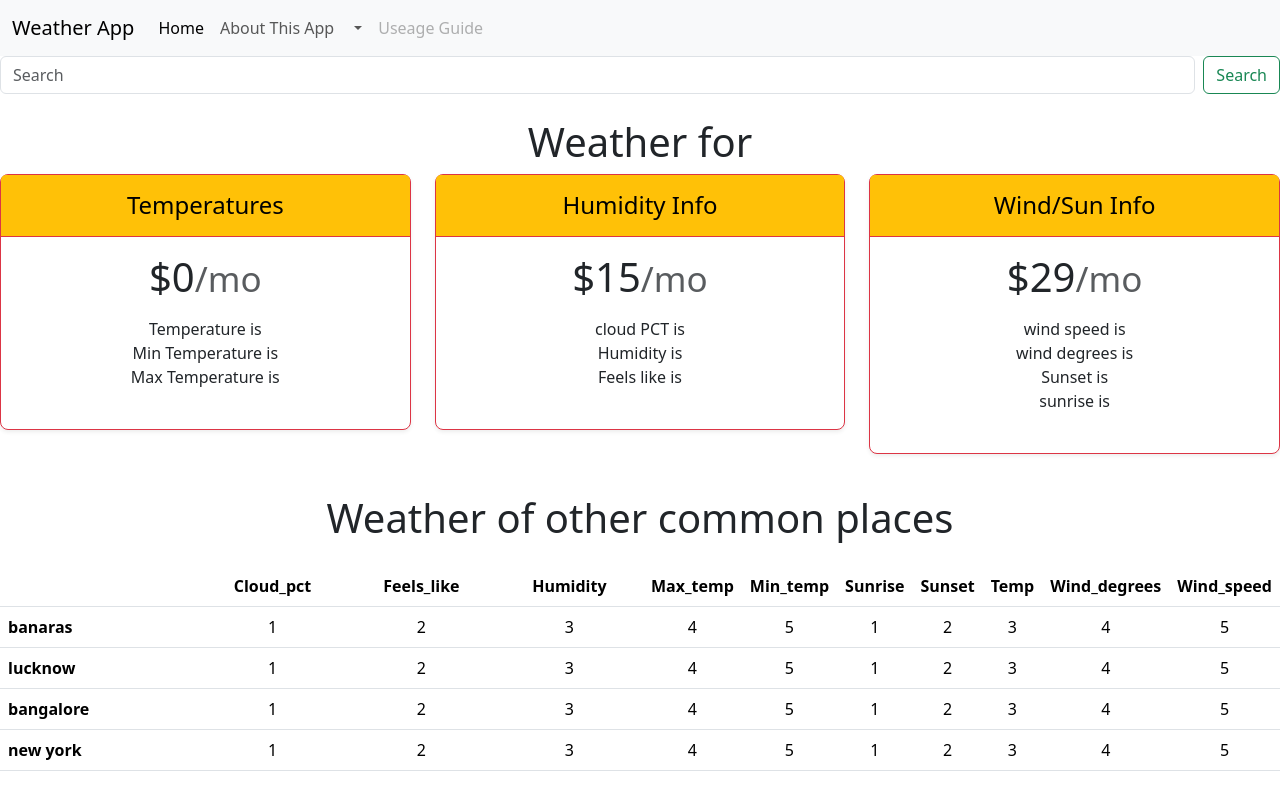
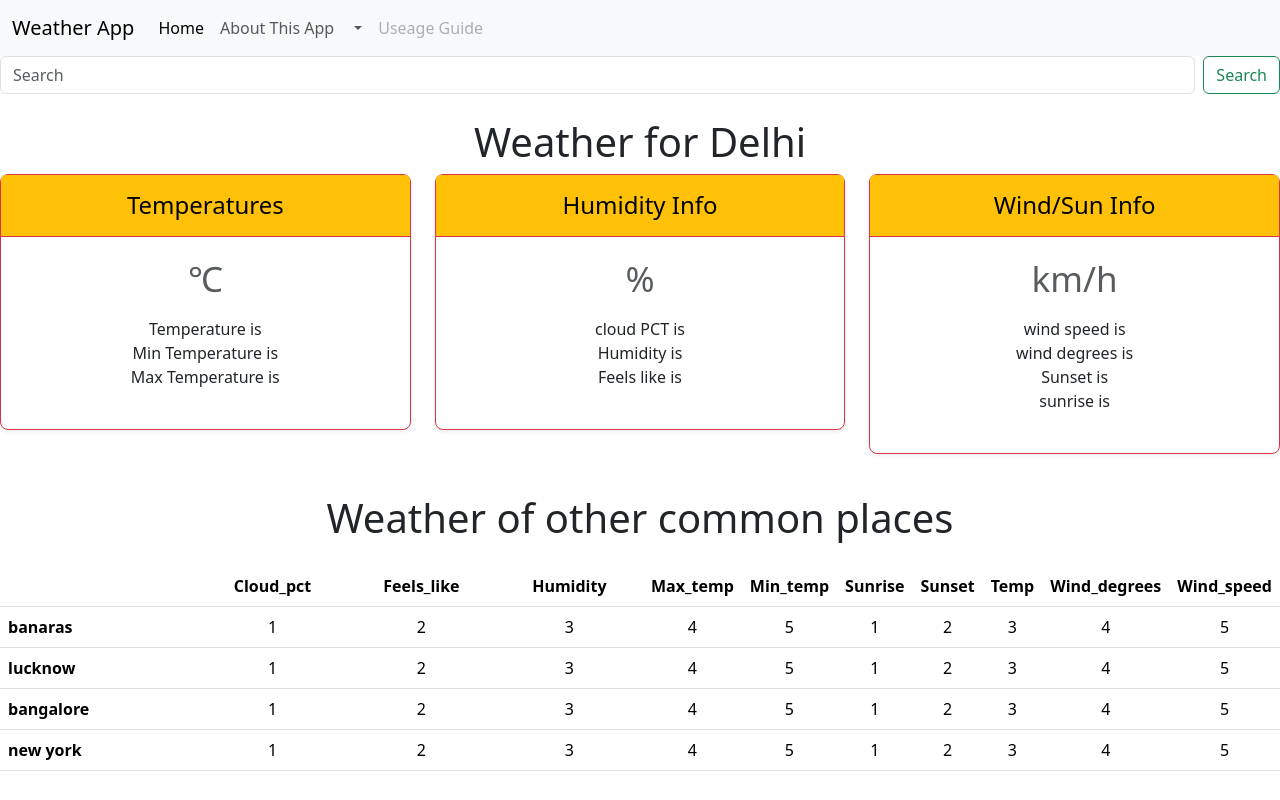
Before and after one commit to AbhinavMalviya58/Weather-app, a plain HTML site: page index.html in a window 1280 px wide. Drawn offline with nearby package versions, Linux system fonts and the light colour scheme; no server answers.

Commit message:
update 05032023

```diff
--- a/index.html
+++ b/index.html
@@ -47,12 +47,12 @@
         </div>
     </nav>
     <form class="d-flex" role="search">
-        <input id = "city" class="form-control me-2" type="search" placeholder="Search" aria-label="Search">
-        <button class="btn btn-outline-success" type="submit" id = "submit" >Search</button>
+        <input id="city" class="form-control me-2" type="search" placeholder="Search" aria-label="Search">
+        <button class="btn btn-outline-success" type="submit" id="submit">Search</button>
     </form>
 
     <div class="contner">
-        <h1 class="mt-4 text-center">Weather for <span id="cityname"></span> </h1>
+        <h1 class="mt-4 text-center">Weather for <span id="cityName"></span> </h1>
         <main>
             <div class="row row-cols-1 row-cols-md-3 mb-3 text-center">
                 <div class="col">
@@ -61,7 +61,7 @@
                             <h4 class="my-0 fw-normal">Temperatures</h4>
                         </div>
                         <div class="card-body">
-                            <h1 class="card-title pricing-card-title">$0<small class="text-muted fw-light">/mo</small>
+                            <h1 class="card-title pricing-card-title"><span id="temp2"></span><small class="text-muted fw-light"><span>&#8451;</span></small>
                             </h1>
                             <ul class="list-unstyled mt-3 mb-4">
                                 <li>Temperature is <span id="temp"></span> </li>
@@ -78,7 +78,7 @@
                             <h4 class="my-0 fw-normal">Humidity Info</h4>
                         </div>
                         <div class="card-body">
-                            <h1 class="card-title pricing-card-title">$15<small class="text-muted fw-light">/mo</small>
+                            <h1 class="card-title pricing-card-title"><span id="humidity2"></span><small class="text-muted fw-light">%</small>
                             </h1>
                             <ul class="list-unstyled mt-3 mb-4">
                                 <li>cloud PCT is <span id="cloud_pct"></span> </li>
@@ -96,7 +96,7 @@
                             <h4 class="my-0 fw-normal">Wind/Sun Info</h4>
                         </div>
                         <div class="card-body">
-                            <h1 class="card-title pricing-card-title">$29<small class="text-muted fw-light">/mo</small>
+                            <h1 class="card-title pricing-card-title"><span id="wind_speed2"></span><small class="text-muted fw-light">km/h</small>
                             </h1>
                             <ul class="list-unstyled mt-3 mb-4">
                                 <li>wind speed is <span id="wind_speed"></span></li>
--- a/script.js
+++ b/script.js
@@ -6,8 +6,8 @@ const options = {
 	}
 };
 const getWeather = (city) => {
-
-	fetch('https://weather-by-api-ninjas.p.rapidapi.com/v1/weather?city=Gorakhpur', options)
+	cityName.innerHTML = city
+	fetch('https://weather-by-api-ninjas.p.rapidapi.com/v1/weather?city=' + city, options)
 	.then(response => response.json())
 	.then((response) => {
 
@@ -16,11 +16,14 @@ const getWeather = (city) => {
 
 		cloud_pct.innerHTML = response.cloud_pct
 		temp.innerHTML = response.temp
+		temp2.innerHTML = response.temp
 		feels_like.innerHTML = response.feels_like
 		humidity.innerHTML = response.humidity
+		humidity2.innerHTML = response.humidity
 		min_temp.innerHTML = response.min_temp
 		max_temp.innerHTML = response.max_temp
 		wind_speed.innerHTML = response.wind_speed
+		wind_speed2.innerHTML = response.wind_speed
 		wind_degrees.innerHTML = response.wind_degrees
 		sunrise.innerHTML = response.sunrise
 		sunset.innerHTML = response.sunset
@@ -29,5 +32,8 @@ const getWeather = (city) => {
 }
 
 submit.addEventListener("click", (e)=>{
+	e.preventDefault()
 	getWeather(city.value)
 })
+
+getWeather("Delhi")
```
